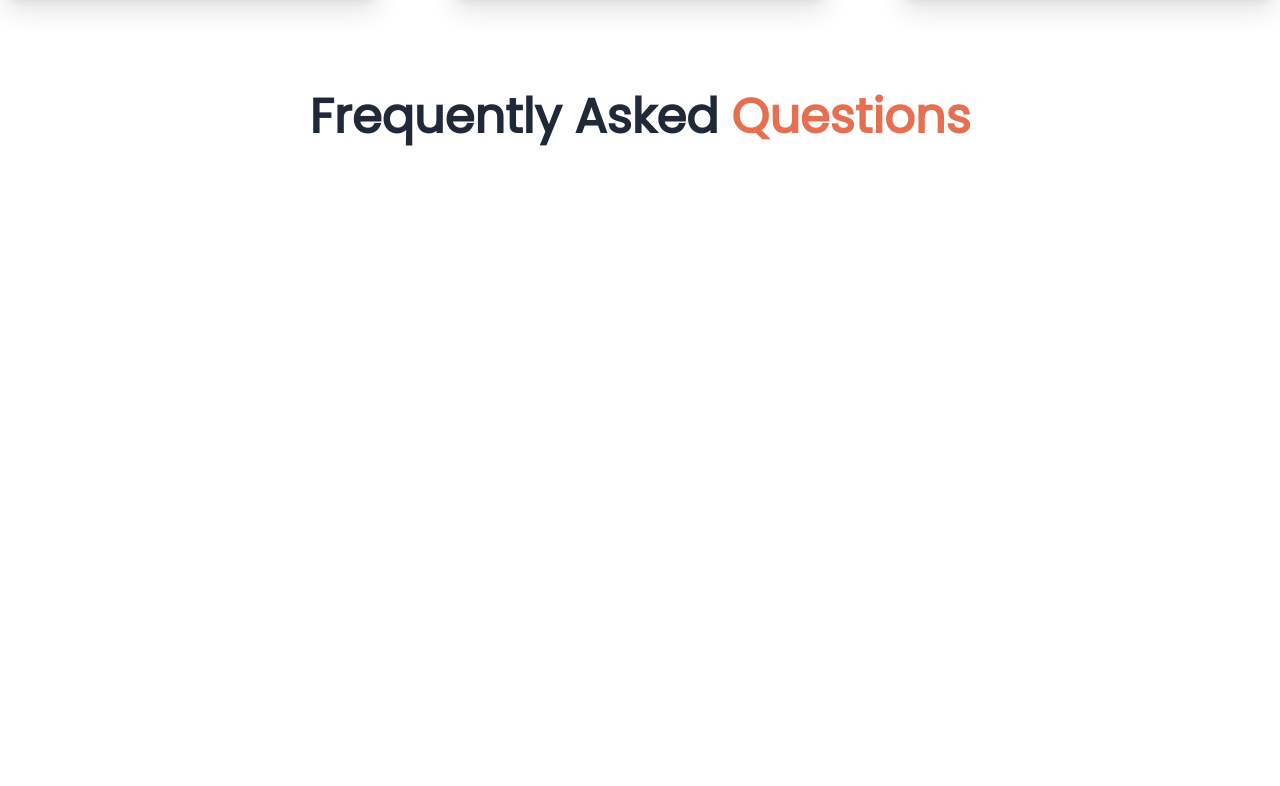
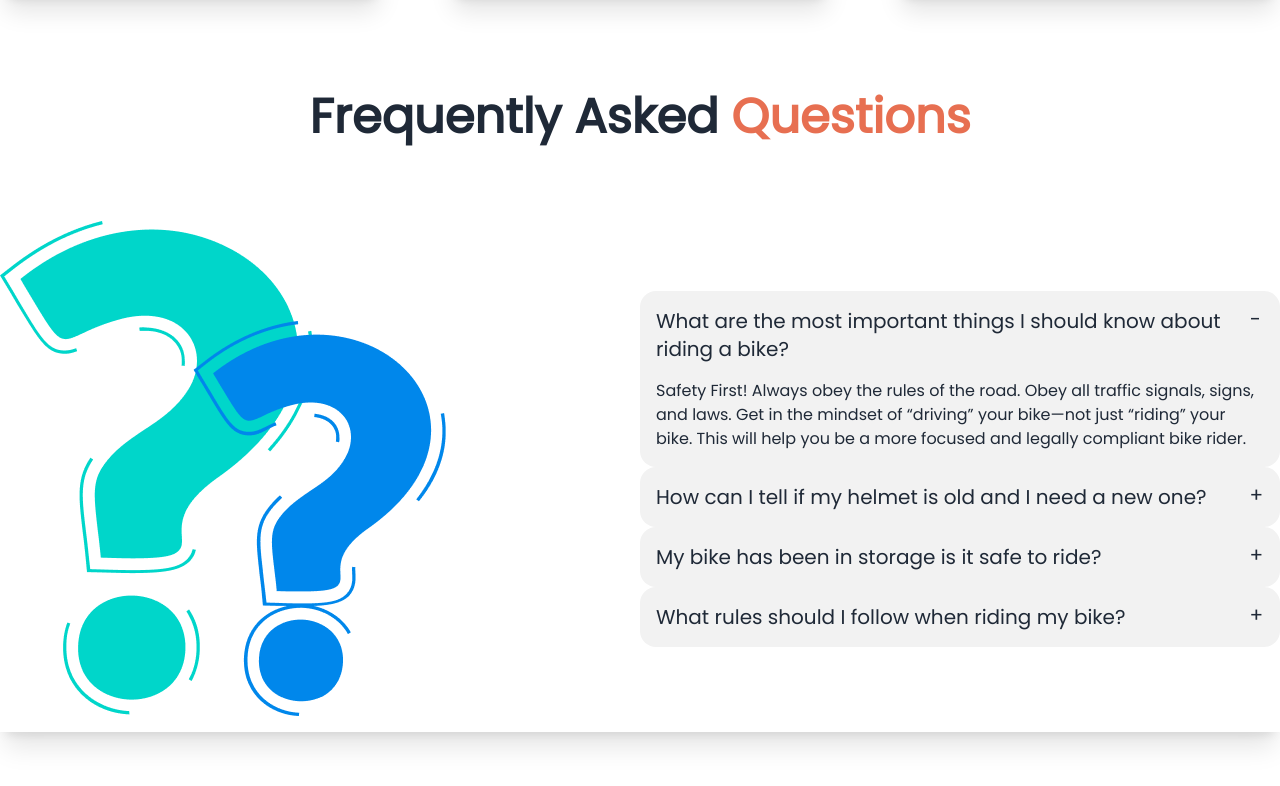
Before and after one commit to biswasbittu/Biker-Zone, a plain HTML site: page index.html in a window 1280 px wide. Shown: the part 2364-3150 px from the top of the page. Before the commit the page ends 2601 px from the top, so only its background shows below. Drawn offline with nearby package versions, Linux system fonts and the light colour scheme.

Commit message:
faq done

```diff
--- a/index.html
+++ b/index.html
@@ -33,7 +33,7 @@
         }
     </script>
     <!-- font awesome -->
-     <script src="https://kit.fontawesome.com/5126b1a57b.js" crossorigin="anonymous"></script>
+    <script src="https://kit.fontawesome.com/5126b1a57b.js" crossorigin="anonymous"></script>
 </head>
 
 <body class="bikerfont">
@@ -410,11 +410,59 @@
         </section>
 
         <!-- Fac section -->
-         <section class="my-24">
+        <section class="my-24">
             <h1 class="text-center text-2xl md:text-5xl
             font-semibold px-4">Frequently Asked <span class="text-biker-bg">Questions</span></h1>
 
-         </section>
+            <div class="mt-16">
+                <div class="lg:card-side bg-base-100 shadow-xl flex flex-col md:flex-row justify-between items-center">
+                    <figure><img class="w-full my-4" src="./images/others/faq.png" alt="Album" /></figure>
+                    <div class=" md:w-1/2">
+                        <div class="collapse collapse-plus bg-base-200">
+                            <input type="radio" name="my-accordion-3" checked="checked" />
+                            <div class="collapse-title text-xl font-medium">
+                                What are the most important things I should
+                                know about riding a bike?
+                            </div>
+                            <div class="collapse-content">
+                                <p>Safety First! Always obey the rules of the road. Obey all traffic signals, signs, and
+                                    laws. Get in the mindset of “driving” your bike—not just “riding” your bike. This
+                                    will help you be a more focused and legally compliant bike rider. </p>
+                            </div>
+                        </div>
+                        <div class="collapse collapse-plus bg-base-200">
+                            <input type="radio" name="my-accordion-3" />
+                            <div class="collapse-title text-xl font-medium">
+                                How can I tell if my helmet is old and I need a
+                                new one?
+                            </div>
+                            <div class="collapse-content">
+                                <p>hello</p>
+                            </div>
+                        </div>
+                        <div class="collapse collapse-plus bg-base-200">
+                            <input type="radio" name="my-accordion-3" />
+                            <div class="collapse-title text-xl font-medium">
+                               My bike has been in storage is it safe to ride?
+                            </div>
+                            <div class="collapse-content">
+                                <p>hello</p>
+                            </div>
+                        </div>
+                        <div class="collapse collapse-plus bg-base-200">
+                            <input type="radio" name="my-accordion-3" />
+                            <div class="collapse-title text-xl font-medium">
+                               What rules should I follow when riding my bike?
+                            </div>
+                            <div class="collapse-content">
+                                <p>hello</p>
+                            </div>
+                        </div>
+                    </div>
+                </div>
+            </div>
+
+        </section>
     </main>
     <footer>
 
```
